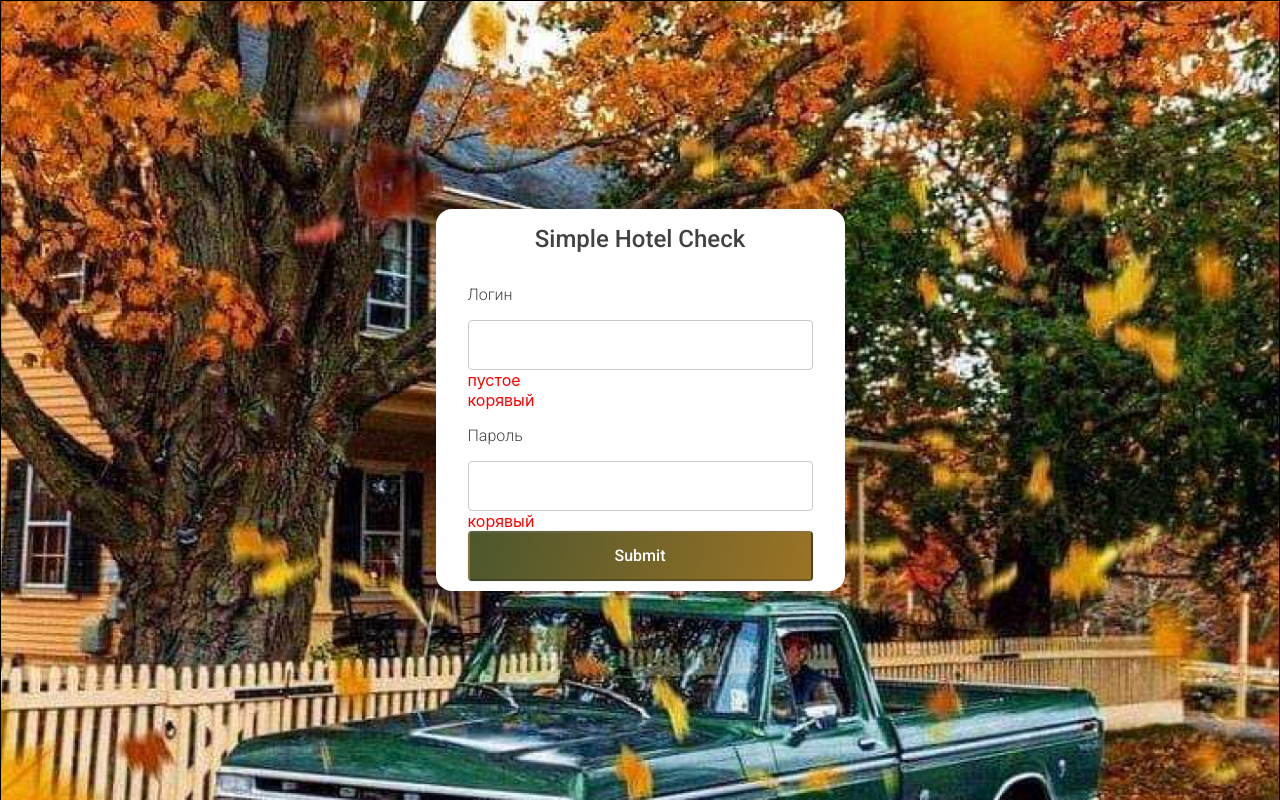
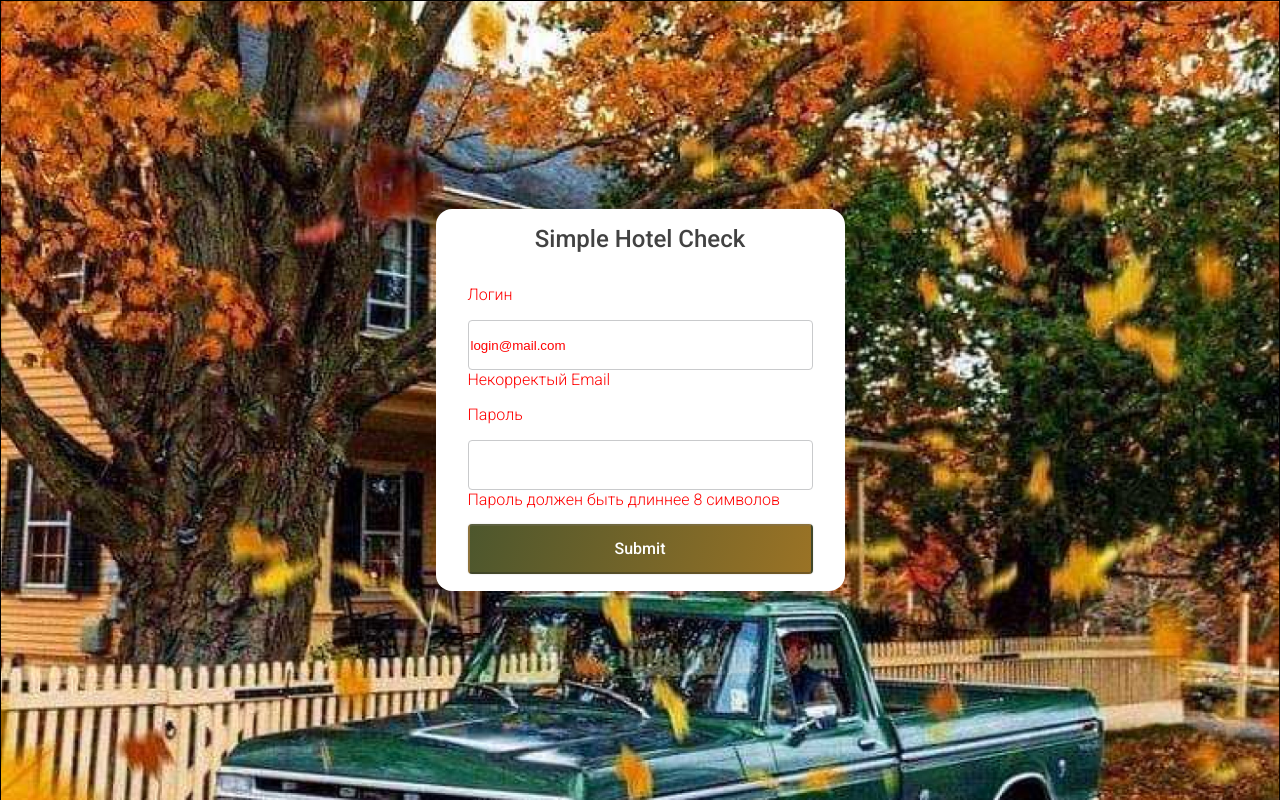
Before and after one commit to kovalvladik/hotel, a React (Create React App) app: page / in a window 1280 px wide. Built offline with nearby package versions, Linux system fonts and the light colour scheme.

Commit message:
all complete

```diff
--- a/src/ components/DataPick/DatePick.jsx
+++ b/src/ components/DataPick/DatePick.jsx
@@ -13,20 +13,6 @@ const DatePick = () => {
 
     const dispatch = useDispatch()
 
-    const days = useSelector(state => state.days)
-    const city = useSelector(state => state.city)
-    const year = useSelector(state => state.year)
-    const month = useSelector(state => state.month)
-    const day = useSelector(state => state.day)
-
-    console.log(year)
-    console.log(month)
-    console.log(day)
-
-    const enteredDays = useSelector(state => state.enteredDays)
-
-    // dispatch({type:'LIKED',args:price})
-
     const cityHandler = () => {
         dispatch(updateCity(cityText))
 
@@ -37,24 +23,6 @@ const DatePick = () => {
     const [daysText, setDaysText] = useState(1);
     const [cityText, setCityText] = useState('Москва' );
 
-    //
-    // useEffect(()=>{
-    //     const day1 = startDate?.getDate()
-    //     const month1 = startDate?.getMonth()
-    //     const year1 = startDate?.getFullYear()
-    //     dispatch(updateDate({day1, month1, year1}))
-    //
-    //
-    //     // dispatch({type:'UPDATE_DATE',args:{day1,month1,year1}})
-    //
-    //
-    // },[startDate])
-
-    // useEffect(()=>{
-    //     // dispatch({type:'DAYS',args:Number(daysText)})
-    //     dispatch(updateDays(daysText))
-    //
-    // },[daysText])
 
     const allUpdate = () => {
         cityHandler()
@@ -66,11 +34,6 @@ const DatePick = () => {
 
     }
 
-
-
-
-
-    console.log(startDate.getDate())
     return (
         <div className='data_pick__container'>
             <p className='data_pick__name'> Локация</p>
--- a/src/ components/Items/ItemList.jsx
+++ b/src/ components/Items/ItemList.jsx
@@ -3,35 +3,24 @@ import Item from "./Item";
 import axiosHotels from "../axiosHotels";
 import './ItemList.css'
 import {useDispatch, useSelector} from "react-redux";
-import {getCatalog, updateCatalog} from "../../redux/reducers";
+import {getCatalog} from "../../redux/reducers";
 
 const ItemList = () => {
     const [state, setState] = useState(null)
     const dispatch = useDispatch()
+    const city = useSelector(state => state.city)
 
-    const catalog = useSelector(state => state.catalog)
-
-
-    async  function getData() {
-        const data = await axiosHotels()
+    async  function getData(city) {
+        const data = await axiosHotels(city)
         // dispatch(getCatalog([data?.hotels?.forEach((el)=>el.liked = false)]))
         dispatch(getCatalog(data.hotels))
         setState([...data.hotels])
     }
 
+    useEffect( ()=>{
+        getData(city)
 
-    // const state = useSelector(state => state.catalog)
-
-
-
-
-    useEffect( ()=>{
-        getData()
-
-    },[])
-    console.log(state)
-
-
+    },[city])
 
     return (
         <div>
--- a/src/ components/Liked/Selected.jsx
+++ b/src/ components/Liked/Selected.jsx
@@ -1,5 +1,4 @@
 import * as React from 'react';
-import InputLabel from '@mui/material/InputLabel';
 import MenuItem from '@mui/material/MenuItem';
 import FormControl from '@mui/material/FormControl';
 import Select, { SelectChangeEvent } from '@mui/material/Select';
@@ -12,10 +11,8 @@ export default function SelectVariants({handleSortScore,handleSortPrice,likes})
         setAge(event.target.value);
     };
 
-    console.log(age)
-
     useEffect(()=>{
-        if (Number(age)==10){
+        if (Number(age)===10){
             handleSortScore(likes)
         }else if (Number(age)===20){
             handleSortPrice(likes)
--- a/src/ components/Main/Main.jsx
+++ b/src/ components/Main/Main.jsx
@@ -16,7 +16,6 @@ const Main = () => {
     const month = useSelector(state => state.month)
     const year = useSelector(state => state.year)
     const liked = useSelector(state => state.liked)
-    const dispatch = useDispatch()
 
 
     const montheUpdate = () => {
@@ -28,7 +27,6 @@ const Main = () => {
         montheUpdate()
     },[month])
 
-    console.log(day)
     return (
         <div className='main__container'>
              <div className='main_text__container'>
--- a/src/ components/axiosHotels.js
+++ b/src/ components/axiosHotels.js
@@ -1,10 +1,10 @@
 import {instance} from "../axios";
 
-async function axiosHotels(args) {
+async function axiosHotels(city) {
 
     const results = await instance.get(``, {
         params: {
-            query:'moscow',
+            query:city,
             lang:'ru',
             lookFor: 'both',
             limit:'10 '
@@ -13,7 +13,6 @@ async function axiosHotels(args) {
     const data  = results.data.results
     // console.log(results.data.results)
 
-    console.log(data)
     return data
 }
 
--- a/src/Pages/ Login.jsx
+++ b/src/Pages/ Login.jsx
@@ -124,19 +124,19 @@ export default function Login({ setToken }) {
                 <h1 className='login-wrapper__label'>Simple Hotel Check</h1>
                 <form onSubmit={handleSubmit}>
                     <label>
-                        <p className='login-wrapper__name'>Логин</p>
+                        <p style={email.emailError ?{color:'red'}:null} className='login-wrapper__name'>Логин</p>
 
-                        <input className='login-wrapper__input' type="text" onChange={e => handleChangeEmail(e)} />
-                        {email.isEmpty?<div style={{color:'red'}}>  пустое</div>:null}
-                        { email.emailError ? <div style={{color:'red'}}>  корявый</div>:null}
+                        <input placeholder={email.emailError ?'login@mail.com':null} className='login-wrapper__input' type="text" onChange={e => handleChangeEmail(e)} />
+                        {/*{email.isEmpty?<div style={{color:'red'}}>  пустое</div>:null}*/}
+                        { email.emailError ? <div style={{color:'red'}}  className='login-wrapper__name'> Некорректый  Email</div>:null}
                     </label>
                     <label>
-                        <p className='login-wrapper__name'>Пароль</p>
-                        <input className='login-wrapper__input' type="password" onChange={e => handleChangePass(e)} />
-                        {pass.isDirty && pass.isEmpty?<div style={{color:'red'}}>  пустое</div>:null}
-                        { pass.passError ? <div style={{color:'red'}}>  корявый</div>:null}
+                        <p style={pass.passError ?{color:'red'}:null}  className='login-wrapper__name'>Пароль</p>
+                        <input className='login-wrapper__input' type="password"  onChange={e => handleChangePass(e)} />
+                        {/*{pass.isDirty && pass.isEmpty?<div style={{color:'red'}}>  пустое</div>:null}*/}
+                        { pass.passError ? <div style={{color:'red'}}  className='login-wrapper__name'>  Пароль должен быть длиннее 8 символов</div>:null}
                     </label>
-                    <div>
+                    <div className='btn_containet'>
                         <button className='login-wrapper__btn' disabled={!email.inputValid||!pass.inputValid} type="submit">Submit</button>
                     </div>
                 </form>
--- a/src/Pages/Login.css
+++ b/src/Pages/Login.css
@@ -53,6 +53,10 @@
     box-sizing: border-box;
     border-radius: 4px;
 }
+.login-wrapper__input::placeholder{
+    color: red;
+}
+
 .login-wrapper__btn{
     display: flex;
     flex-direction: row;
@@ -83,3 +87,6 @@
 .login-wrapper__btn:disabled{
     background: linear-gradient(104.34deg, #41522E -15.34%, #BE8022 145.95%);
 }
+.btn_containet{
+    margin-top: 15px;
+}
--- a/src/Pages/SearchPage.css
+++ b/src/Pages/SearchPage.css
@@ -5,7 +5,7 @@
     background-color: #E5E5E5;
     display: flex;
     align-items: center;
-    justify-content: space-around;
+    justify-content: space-evenly;
     flex-direction: row;
 
 
--- a/src/redux/reducers.js
+++ b/src/redux/reducers.js
@@ -3,7 +3,7 @@
 let today = new Date();
 const defaultState = {
     catalog:[],
-    city: 'Москва',
+    city: 'moscow',
     year: today.getFullYear(),
     month: today.getMonth(),
     day: today.getDate(),
```
Also changed, not shown: src/ components/Liked/Liked.jsx (+1 -15 lines).
